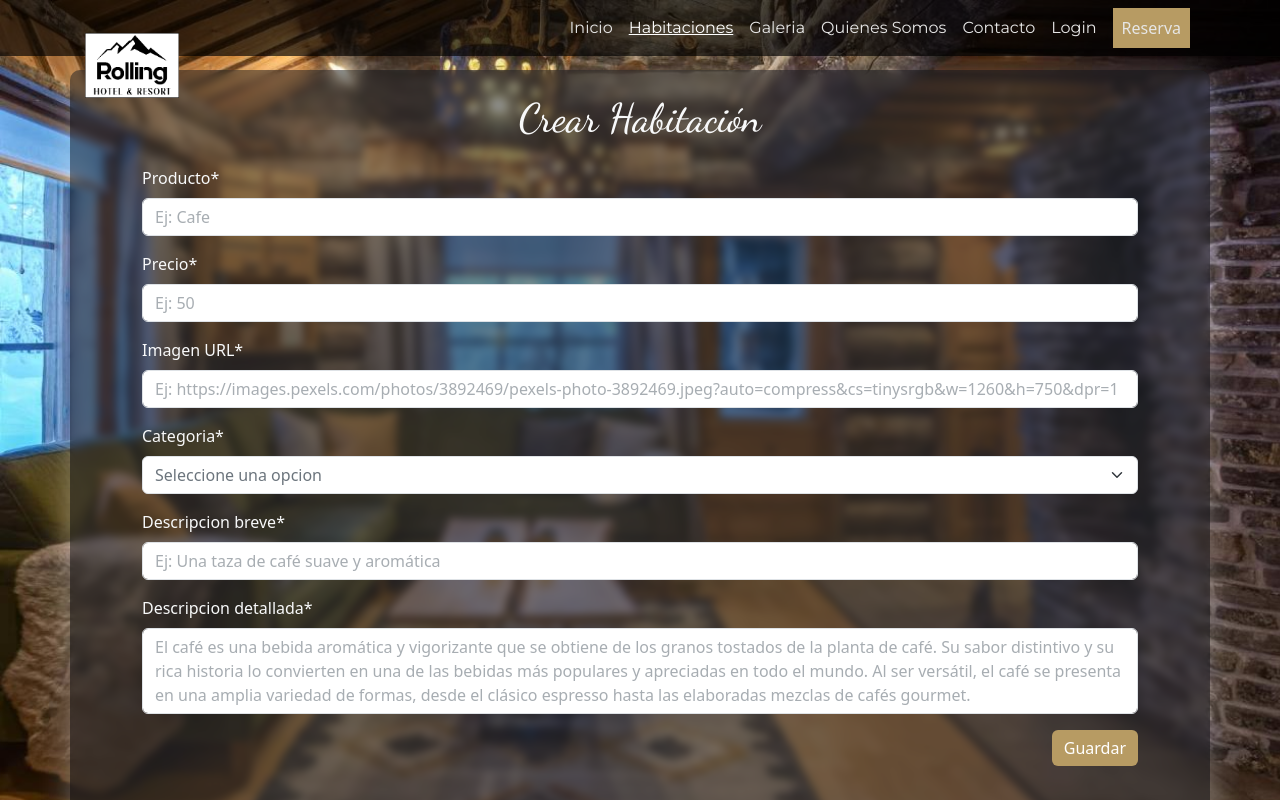
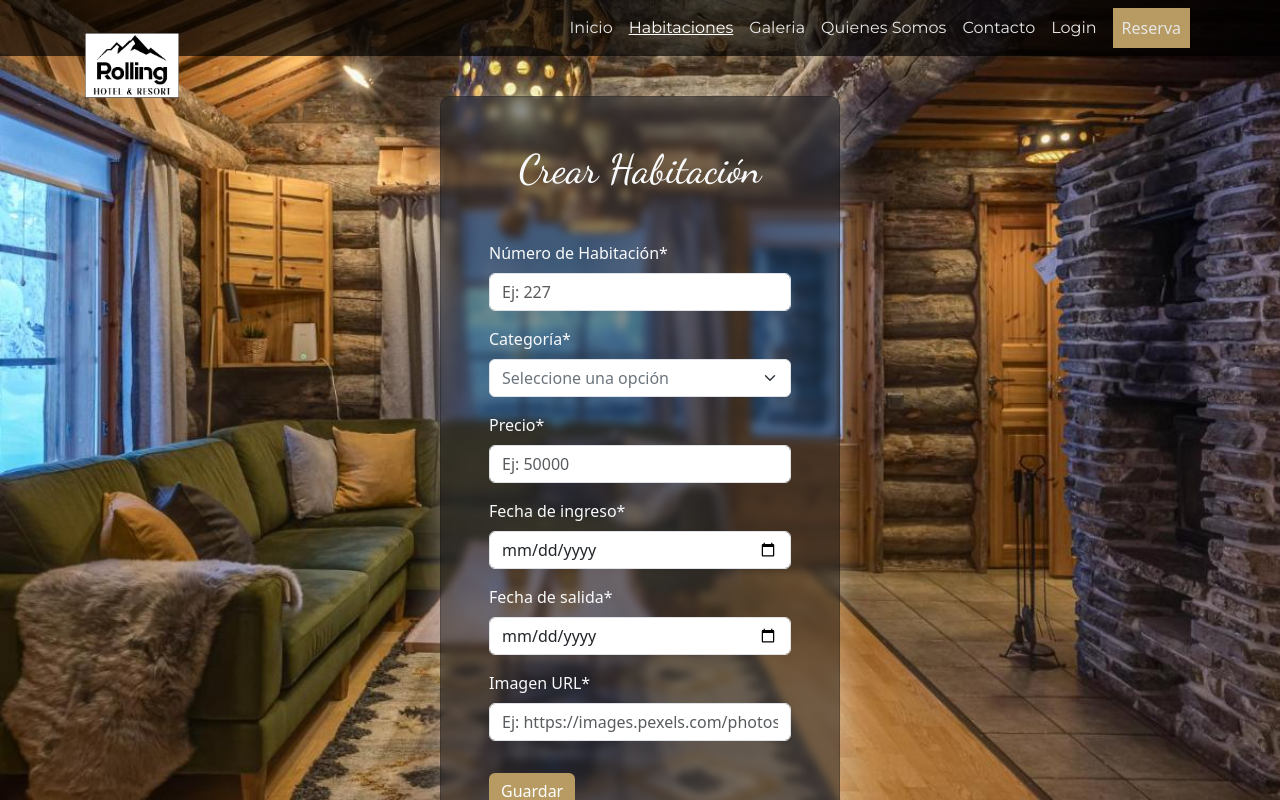
Before and after one commit to CosmeNicolas/ProyectoHotelFrontEnd, a React (Vite) app: page /habitaciones in a window 1280 px wide. Shown: the top 800 px of the page. Built offline with nearby package versions, Linux system fonts and the light colour scheme.

Commit message:
Se agregaron las validaciones del formulario con react-hook-form

```diff
--- a/src/Administrador.css
+++ b/src/Administrador.css
@@ -101,12 +101,16 @@ font-family: "Dancing Script", cursive;
   overflow-y: auto;
 }
 
-.color-inputs::placeholder {
-  color: #6c757d98;
-}
-
 .color-inputs:focus,
 .color-inputs:active {
   border-color: #B79B63;
   box-shadow: 0 0 0 0.25rem rgba(183, 155, 99, 0.25);
 }
+
+.container-formulario-habitacion {
+  background: rgba(44, 46, 52, 0.529);
+  box-shadow: 0 8px 32px 0 rgba(255, 255, 255, 0.37);
+  backdrop-filter: blur(4px);
+  -webkit-backdrop-filter: blur(4px);
+  border-radius: 10px;
+}
--- a/src/components/pages/habitaciones/FormularioHabitacion.jsx
+++ b/src/components/pages/habitaciones/FormularioHabitacion.jsx
@@ -1,130 +1,187 @@
-import { Button, Container, Form } from "react-bootstrap";
+import { Button, Card, Form } from "react-bootstrap";
 import { useForm } from "react-hook-form";
 
 const FormularioHabitacion = () => {
-  //! --------------------------------- Variables globales ---------------------
   const {
     register,
     handleSubmit,
     reset,
-    setValue,
     formState: { errors },
+    getValues,
   } = useForm();
 
-  //! -------------------------------- Funciones -------------------------------
+  const habitacionValida = async (habitacion) => {
+    console.log(habitacion);
+    reset();
+  };
 
-  //! --------------------------------- Maquetado ------------------------------
   return (
     <section className="fondo-login">
-      <Container className="px-lg-4 py-4 container-login">
-        <h1 className="fuente-login text-center text-light ">
+      <div className="d-flex justify-content-center mt-5">
+        <Card className="p-5 container-formulario-Usuario my-5">
+          <h1 className="fuente-login text-center text-light mb-5">
             Crear Habitación
           </h1>
-        <Form className=" rounded-2 px-lg-5 pt-3 pb-5">
-
-          <Form.Group
-            className="mb-3 text-light"
-            controlId="producto"
-          >
-            <Form.Label>Producto*</Form.Label>
+          <Form className="rounded-2" onSubmit={handleSubmit(habitacionValida)}>
+            <Form.Group className="mb-3 text-light" controlId="numero">
+              <Form.Label>Número de Habitación*</Form.Label>
               <Form.Control
-              type="text"
-              placeholder="Ej: Cafe"
+                type="number"
+                placeholder="Ej: 227"
                 className="color-inputs"
+                {...register("numero", {
+                  required: "El número de la habitación es obligatorio",
+                  min: {
+                    value: 100,
+                    message:
+                      "Debe ingresar apartir de la habitación número 100",
+                  },
+                  max: {
+                    value: 10000,
+                    message: "Debe ingresar hasta la habitación número 10.000",
+                  },
+                })}
               />
               <Form.Text className="text-danger">
-              {errors.nombreProducto?.message}
+                {errors.numero?.message}
               </Form.Text>
             </Form.Group>
 
-          <Form.Group
-            className="mb-3 text-light"
-            controlId="precio"
+            <Form.Group className="mb-3 text-light" controlId="tipo">
+              <Form.Label>Categoría*</Form.Label>
+              <Form.Select
+                aria-label="select"
+                className="color-inputs text-secondary"
+                {...register("tipo", {
+                  required:
+                    "Seleccionar la categoría de la habitación es obligatorio",
+                })}
               >
+                <option value={""}>Seleccione una opción</option>
+                <option value={"Doble Twin"}>Doble Twin</option>
+                <option value={"Doble Superior"}>Doble Superior</option>
+                <option value={"Triple Superior"}>Triple Superior</option>
+                <option value={"Suite"}>Suite</option>
+              </Form.Select>
+              <Form.Text className="text-danger">
+                {errors.tipo?.message}
+              </Form.Text>
+            </Form.Group>
+
+            <Form.Group className="mb-3 text-light" controlId="precio">
               <Form.Label>Precio*</Form.Label>
               <Form.Control
                 type="number"
-              placeholder="Ej: 50"
+                placeholder="Ej: 50000"
                 className="color-inputs"
+                {...register("precio", {
+                  required: "El precio de la habitación es obligatorio",
+                  min: {
+                    value: 27000,
+                    message:
+                      "El monto de la habitación debe ser mayor a $27.000",
+                  },
+                  max: {
+                    value: 120000,
+                    message:
+                      "El monto de la habitación debe ser menor a $120.000",
+                  },
+                })}
               />
               <Form.Text className="text-danger">
                 {errors.precio?.message}
               </Form.Text>
             </Form.Group>
 
-          <Form.Group
-            className="mb-3 text-light"
-            controlId="url"
-          >
+            <Form.Group className="mb-3 text-light" controlId="fechaIngreso">
+              <Form.Label>Fecha de ingreso*</Form.Label>
+              <Form.Control
+                type="date"
+                placeholder="Ej: 27/03/2024"
+                className="color-inputs"
+                {...register("fechaIngreso", {
+                  required: "La fecha de ingreso es obligatoria",
+                  validate: {
+                    fechaFutura: (value) => {
+                      const fechaIngreso = new Date(value);
+                      const hoy = new Date();
+                      return fechaIngreso >= hoy || "Ingrese una fecha válida";
+                    },
+                  },
+                })}
+              />
+              <Form.Text className="text-danger">
+                {errors.fechaIngreso?.message}
+              </Form.Text>
+            </Form.Group>
+
+            <Form.Group className="mb-3 text-light" controlId="fechaSalida">
+              <Form.Label>Fecha de salida*</Form.Label>
+              <Form.Control
+                type="date"
+                placeholder="Ej: 27/03/2024"
+                className="color-inputs"
+                {...register("fechaSalida", {
+                  required: "La fecha de salida es obligatoria",
+                  validate: {
+                    fechaFutura: async (value) => {
+                      const fechaSalida = await new Date(value);
+                      const hoy = new Date();
+                      return (
+                        fechaSalida >= hoy ||
+                        "La fecha debe ser posterior a la fecha de hoy"
+                      );
+                    },
+                    fechaPosterior: async (value) => {
+                      const fechaIngreso = await new Date(
+                        getValues("fechaIngreso")
+                      );
+                      const fechaSalida = await new Date(value);
+                      return (
+                        fechaSalida > fechaIngreso ||
+                        "La fecha de salida debe ser posterior a la fecha de ingreso"
+                      );
+                    },
+                  },
+                })}
+              />
+              <Form.Text className="text-danger">
+                {errors.fechaSalida?.message}
+              </Form.Text>
+            </Form.Group>
+
+            <Form.Group className="mb-3 text-light" controlId="imagen">
               <Form.Label>Imagen URL*</Form.Label>
               <Form.Control
                 type="text"
                 placeholder="Ej: https://images.pexels.com/photos/3892469/pexels-photo-3892469.jpeg?auto=compress&cs=tinysrgb&w=1260&h=750&dpr=1"
                 className="color-inputs"
+                {...register("imagen", {
+                  required:
+                    "El campo para ingresar la URL de la imagen es obligatorio",
+                  pattern: {
+                    value: /(http(s?):)([/|.|\w|\s|-])*\.(?:jpg|gif|png|jpeg)/,
+                    message: "Debe ingresar una URL válida (jpg|gif|png|jpeg)",
+                  },
+                })}
               />
               <Form.Text className="text-danger">
                 {errors.imagen?.message}
               </Form.Text>
             </Form.Group>
 
-          <Form.Group
-            className="mb-3 text-light"
-            controlId="categoria"
+            <div className="text-start">
+              <Button
+                type="submit"
+                variant="dark"
+                className="border-0 mt-3 boton-login"
               >
-            <Form.Label>Categoria*</Form.Label>
-            <Form.Select
-              aria-label="select"
-              /* required */
-              className="color-inputs text-secondary"
-            >
-              <option value={""}>Seleccione una opcion</option>
-              <option value={"Panaderia"}>Panaderia</option>
-              <option value={"Cafeteria"}>Cafeteria</option>
-              <option value={"Reposteria"}>Reposteria</option>
-            </Form.Select>
-            <Form.Text className="text-danger">
-              {errors.categoria?.message}
-            </Form.Text>
-          </Form.Group>
-
-          <Form.Group
-            className="mb-3 text-light"
-            controlId="descripcionBreve"
-          >
-            <Form.Label>Descripcion breve*</Form.Label>
-            <Form.Control
-              type="text"
-              placeholder="Ej: Una taza de café suave y aromática"
-              className="color-inputs"
-            />
-            <Form.Text className="text-danger">
-              {errors.descripcionBreve?.message}
-            </Form.Text>
-          </Form.Group>
-
-          <Form.Group
-            className="mb-3 text-light"
-            controlId="descripcionAmplia"
-          >
-            <Form.Label>Descripcion detallada*</Form.Label>
-            <Form.Control
-              as="textarea"
-              rows={3}
-              placeholder="El café es una bebida aromática y vigorizante que se obtiene de los granos tostados de la planta de café. Su sabor distintivo y su rica historia lo convierten en una de las bebidas más populares y apreciadas en todo el mundo. Al ser versátil, el café se presenta en una amplia variedad de formas, desde el clásico espresso hasta las elaboradas mezclas de cafés gourmet."
-              className="formularioTextArea color-inputs"
-            />
-            <Form.Text className="text-danger">
-              {errors.descripcion?.message}
-            </Form.Text>
-          </Form.Group>
-
-          <div className="text-end">
-            <Button type="submit" variant="dark" className="border-0 boton-login">
                 Guardar
               </Button>
             </div>
           </Form>
-      </Container>
+        </Card>
+      </div>
     </section>
   );
 };
```
Lines whose indentation alone changed are shown as unchanged.
